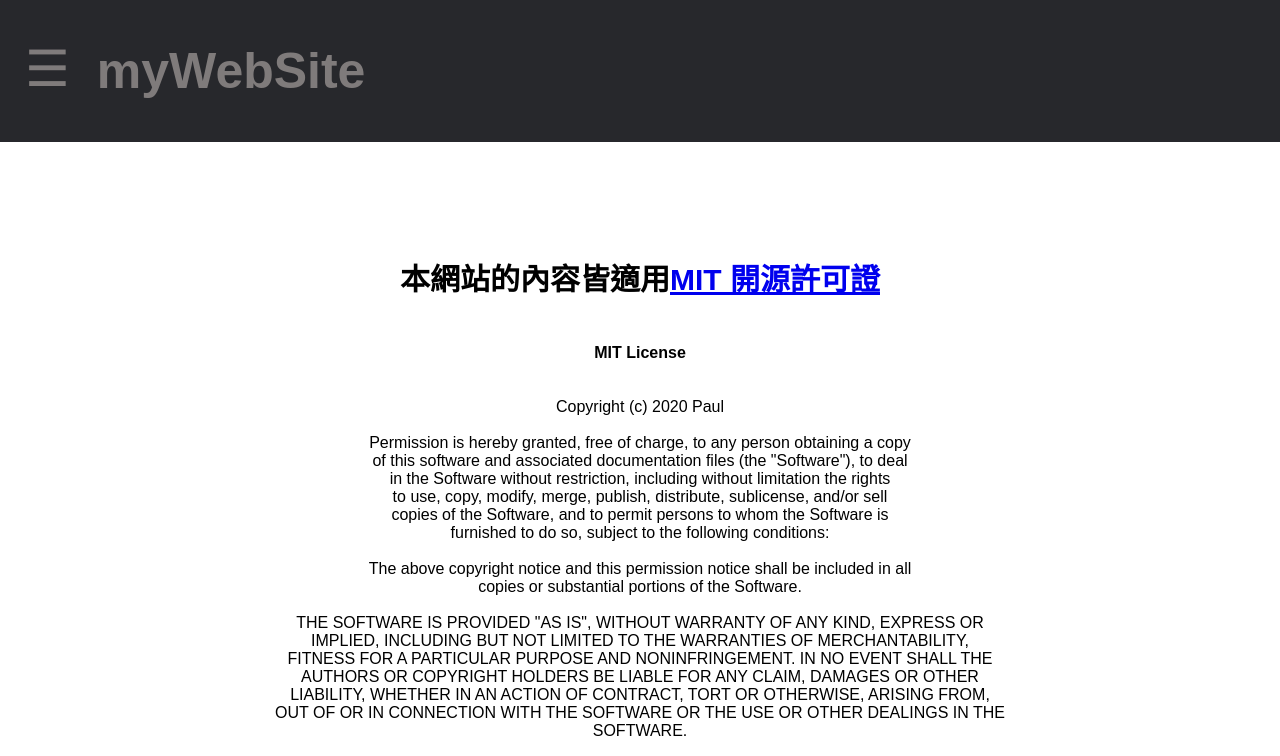
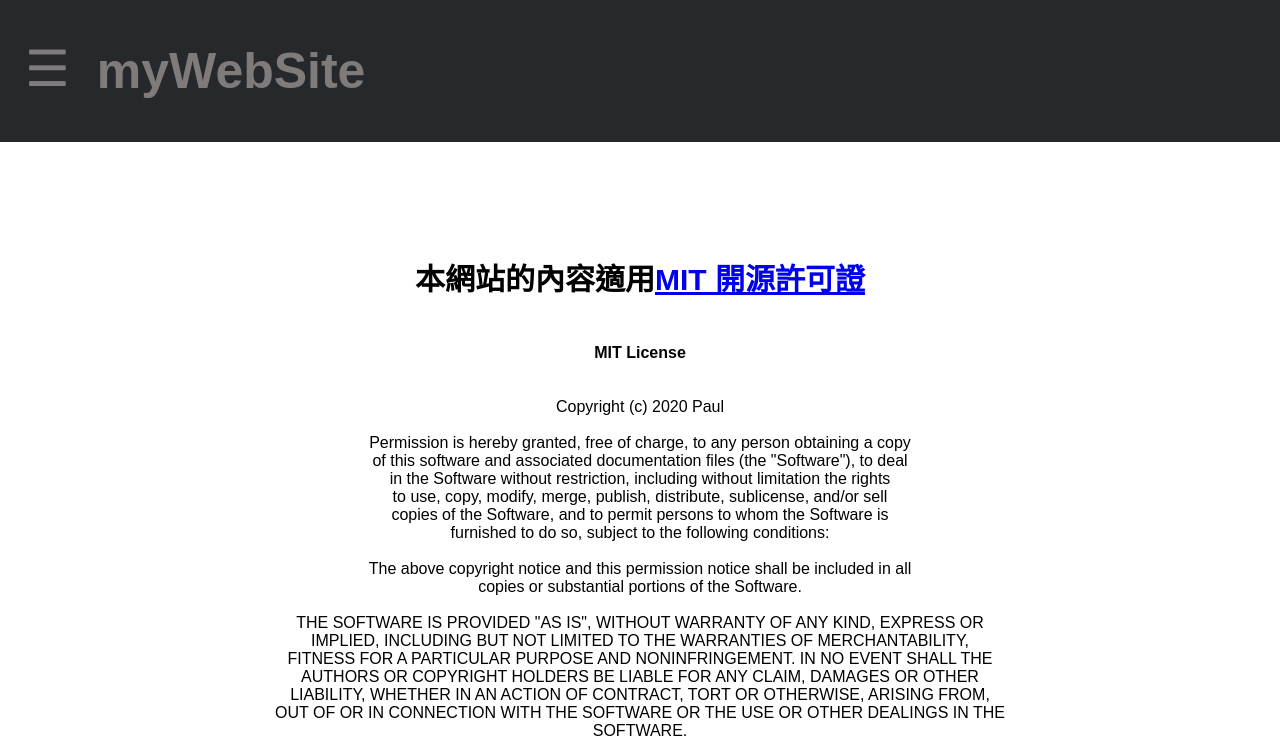
Before and after one commit to paul0665/mcsv, a plain HTML site: page license.html in a window 1280 px wide. Drawn offline with nearby package versions, Linux system fonts and the light colour scheme.

Commit message:
working on default

```diff
--- a/license.html
+++ b/license.html
@@ -22,7 +22,7 @@
 <iframe src="head.html"
         onload="this.before((this.contentDocument.body||this.contentDocument));this.remove()"></iframe>
 <div style="margin-top:210px;padding:15px 15px;font-size:30px;text-align: center">
-    <p><b>本網站的內容皆適用<a href="https://opensource.org/licenses/mit-license.php">MIT 開源許可證</a></b></p>
+    <p><b>本網站的內容適用<a href="https://opensource.org/licenses/mit-license.php">MIT 開源許可證</a></b></p>
 </div>
 <div style="width: 100%;text-align: center">
     <div><a style="font-weight: bold;">MIT License</a></div>
```
